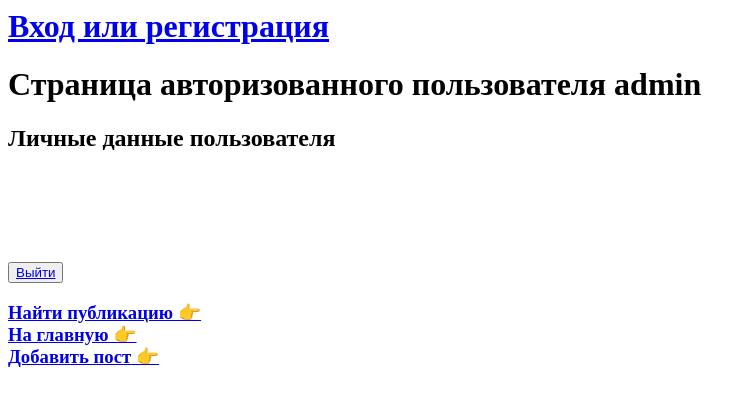
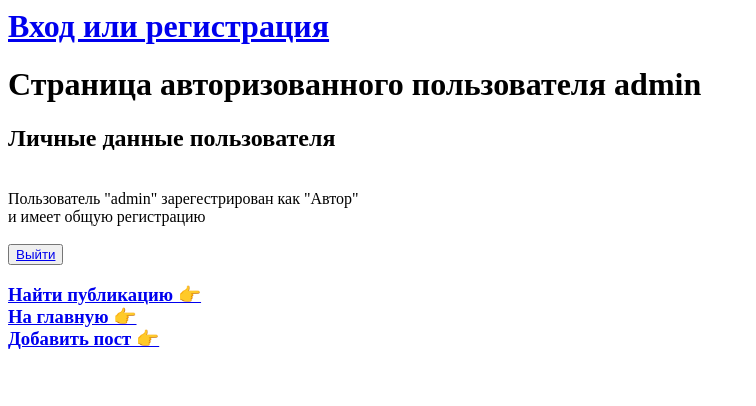
Before and after one commit to SkipperVV/Project_News_Portal, a Django app: page / in a window 1280 px wide. Shown: the top 406 px of the page, without its empty margins (0-756 px from the left). Run offline with Django 4.2, Linux system fonts and the light colour scheme; a user stored in the database is signed in.

Commit message:
30/09/23 -1

```diff
--- a/News_Portal/templates/protect/index.html
+++ b/News_Portal/templates/protect/index.html
@@ -8,11 +8,15 @@
 <br>
 {% if not is_author %}
 <button> <a href="sign/upgrade/"> Я регистрируюсь как Автор!</a> </button>
+{%else%}
+<a> Пользователь "{{ user }}" зарегестрирован как "Автор"</a>
 {% endif %}
-<br><br>
+<br>
 
 {% if not is_common %}
 <button> <a href="sign/addcommon/"> Добавить общую регистрацию</a> </button>
+{%else%}
+<a> и имеет общую регистрацию</a>
 {% endif %}
 <br><br>
 
```
Also changed, not shown: News_Portal/db.sqlite3.
